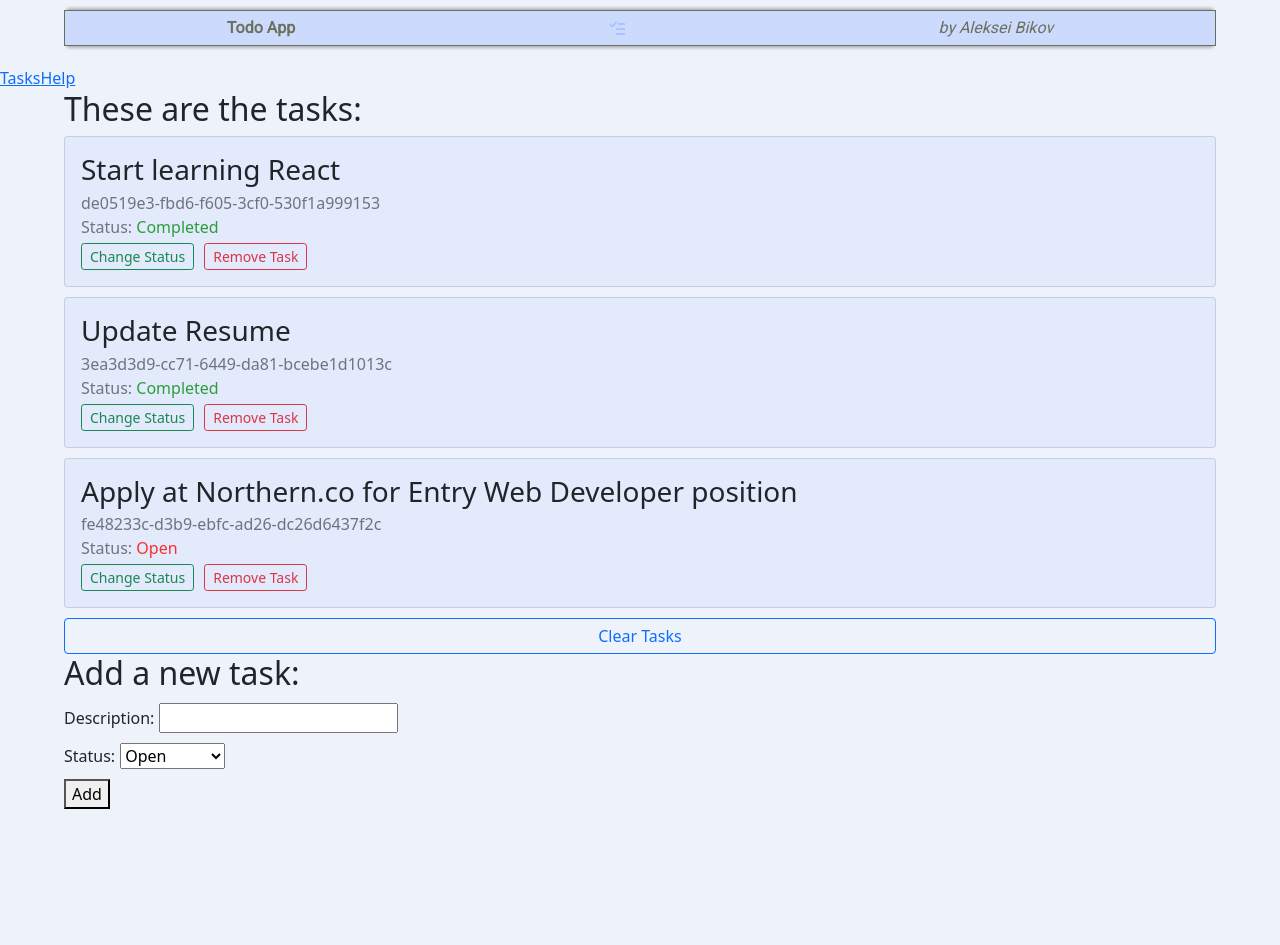
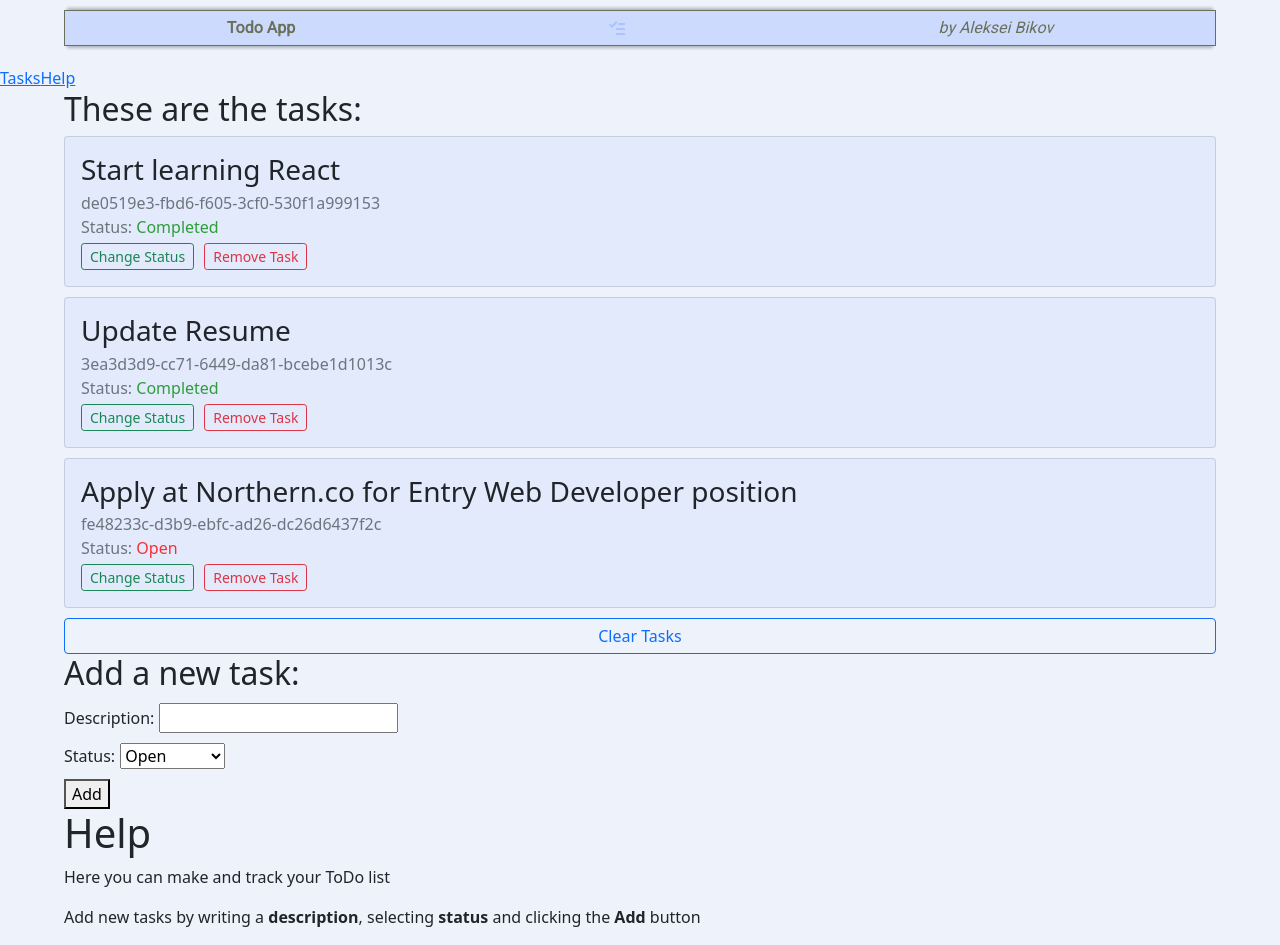
Before and after one commit to stepp4k/todo-app, a React (Create React App) app: page / in a window 1280 px wide. Before the commit the page ends 809 px from the top, so only its background shows below. Built offline with nearby package versions, Linux system fonts and the light colour scheme.

Commit message:
Building routes

```diff
--- a/src/App.js
+++ b/src/App.js
@@ -1,7 +1,7 @@
 import Header from "./components/Header/Header";
 import Tasks from "./components/Tasks/Tasks";
-
 import MainMenu from './components/MainMenu/MainMenu';
+import Help from "./components/Help/Help";
 
 function App() {
   return (
@@ -9,6 +9,7 @@ function App() {
       <Header />
       <MainMenu />
       <Tasks />
+      <Help />
     </div>
   );
 }
--- /dev/null
+++ b/src/components/Help/Help.js
@@ -0,0 +1,11 @@
+import './Help.scss'
+
+export default function Help() {
+    return (
+        <div className='help'>
+            <h1>Help</h1>
+            <p>Here you can make and track your ToDo list</p>
+            <p>Add new tasks by writing a <strong>description</strong>, selecting <strong>status</strong> and clicking the <strong>Add</strong> button</p>
+        </div>
+    )
+}
--- /dev/null
+++ b/src/components/Help/Help.scss
@@ -0,0 +1,3 @@
+.help {
+    margin-left: 5%;
+}
```
